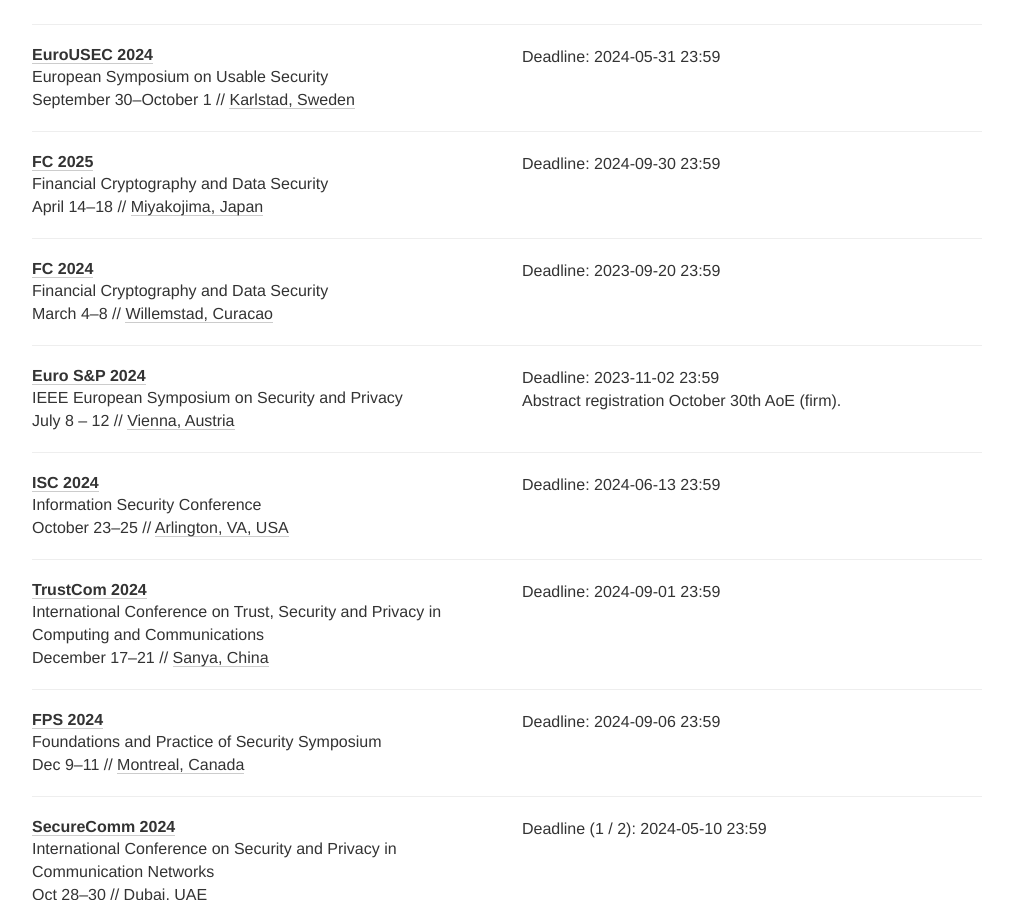
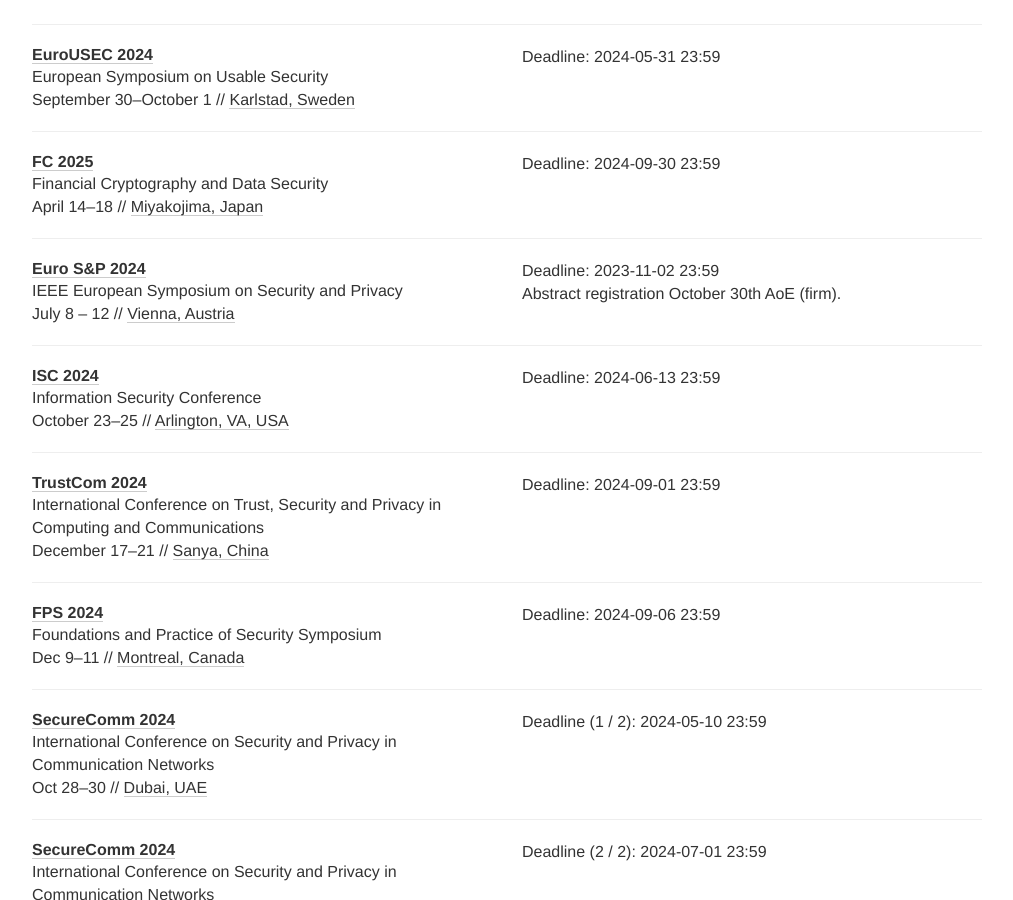
Before and after one commit to sec-deadlines/sec-deadlines.github.io, a Jekyll site: the page built from index.html, in a window 1280 px wide and 900 px high, scrolled down 2461 px. Shown: the whole window, without its empty margins (133-1146 px from the left). Built offline with Jekyll 4.4.1, drawn with Linux system fonts in a browser that asks for light colours; nearby versions of some CDN libraries; comment, search, counter and statistics services are not loaded.

Commit message:
Merge FC in previous year

```diff
--- a/_data/conferences.yml
+++ b/_data/conferences.yml
@@ -126,15 +126,6 @@
   deadline: ["2024-09-30 23:59"]
   date: April 14-18
   place: Miyakojima, Japan
-  tags: [SEC, CRYPTO, CONF]
-
-- name: FC
-  description: Financial Cryptography and Data Security
-  year: 2024
-  link: https://fc24.ifca.ai
-  deadline: ["2023-09-20 23:59"]
-  date: March 4-8
-  place: Willemstad, Curacao
   tags: [SEC, CRYPTO, CONF]
 
 - name: Euro S&P
```
